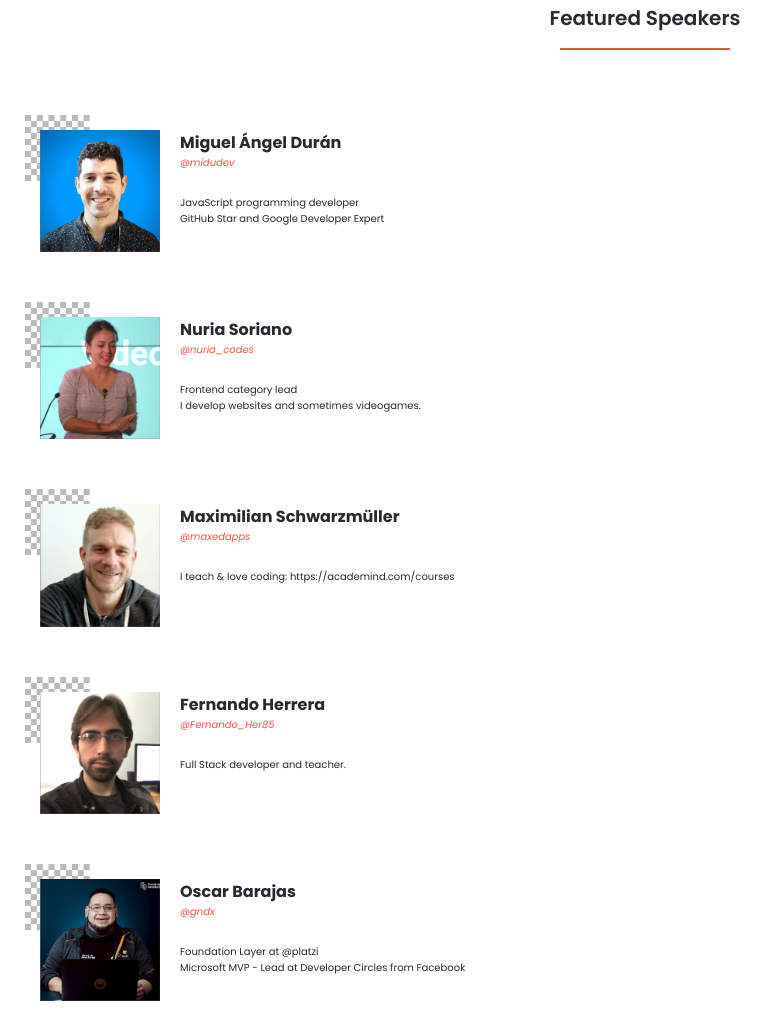
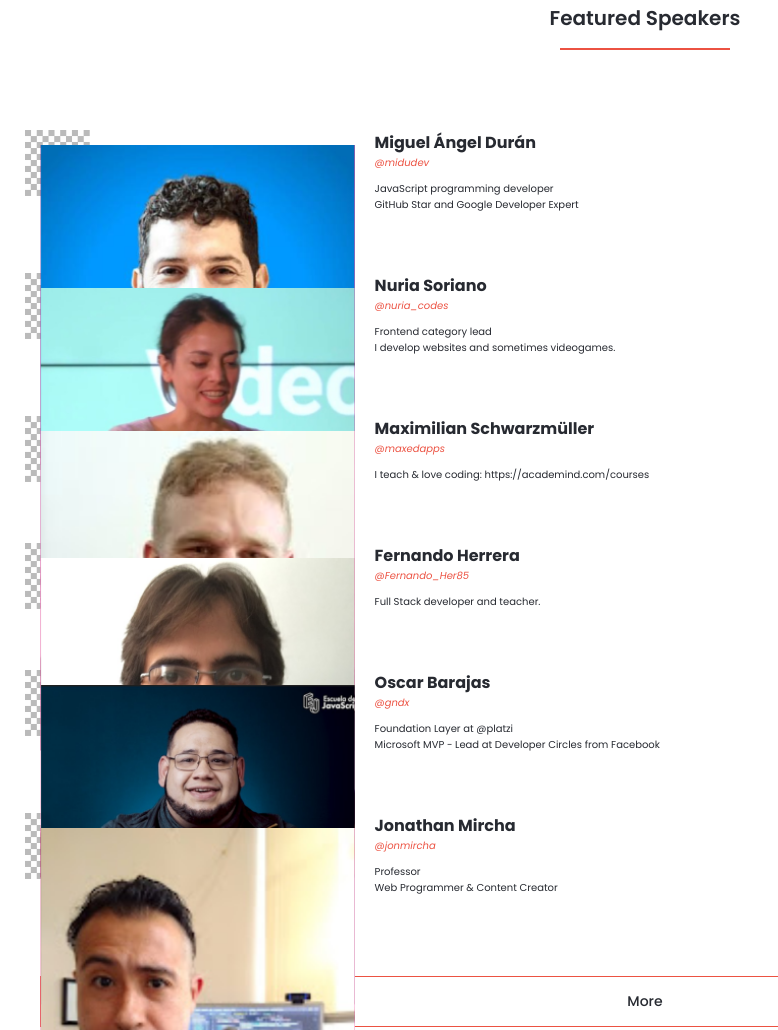
Before and after one commit to andres-condezo/html_capstone, a website: page index.html in a window 1280 px wide. Shown: the part 1492-2522 px from the top of the page, without its empty margins (0-778 px from the left). Drawn offline with Linux system fonts and the light colour scheme.

Commit message:
Style(style.css): [Delete comment code]

```diff
--- a/css/style.css
+++ b/css/style.css
@@ -17,6 +17,7 @@
 }
 
 /* Reset default styles */
+
 * {
   margin: 0;
   padding: 0;
@@ -24,6 +25,7 @@
 }
 
 /* Setting font family and size */
+
 html {
   font-family: var(--font-sans);
   font-size: 62.5%;
@@ -57,10 +59,13 @@ header {
   z-index: 9;
 }
 
+header .header__logo {
+  display: none;
+}
+
 header nav .header__ul {
   display: flex;
   flex-direction: row;
-  /* justify-content: space-between; */
   background-color: #fff;
   align-items: center;
   height: 44px;
@@ -82,7 +87,6 @@ header .nav__button {
   width: 40px;
   height: 40px;
   display: flex;
-  /* justify-content: center; */
   align-items: center;
   color: var(--primary-color);
   border-style: none;
@@ -109,7 +113,6 @@ header .nav__button[disabled] {
   background-color: white;
 }
 
-header .header__logo,
 header .desktop-menu-container {
   display: none;
 }
@@ -167,9 +170,6 @@ main {
   width: 100%;
   display: flex;
   flex-direction: column;
-  /* justify-content: center; */
-  /* align-items: center; */
-  /* align-content: center; */
   background-color: var(--works-color);
 }
 
@@ -187,14 +187,8 @@ main {
   font-family: var(--font-face);
   font-size: 2.6rem;
   color: var(--accent-color);
-  /* opacity: 0.8; */
   padding-bottom: 3rem;
-  /* background: url(../img/javascript3.png) no-repeat center center; */
   background-size: cover;
-  /* -webkit-text-fill-color: rgba(236, 82, 66, 0.9); */
-  /* -webkit-background-clip: text; */
-  /* -moz-background-clip:text; */
-  /* background-clip:text; */
 }
 
 .headline h2 {
@@ -227,9 +221,8 @@ main {
 .program {
   width: 100%;
   padding: 3rem 1.6rem 1.6rem 1.6rem;
+  background: url(../img/bg-1.png) repeat left top;
   background-color: var(--primary-color);
-  background: url(../img/bg-1.png) repeat left top;
-  /* background-size: cover; */
   color: var(--white-color);
   display: flex;
   flex-direction: column;
@@ -264,7 +257,7 @@ main {
   display: grid;
   justify-content: space-between;
   align-items: center;
-  column-gap: 1rem;
+  column-gap: 1.4rem;
   grid-template-columns: 10% 24% 62%;
 }
 
@@ -328,9 +321,9 @@ main {
 }
 
 .speakers-card {
-  display: flex;
-  flex-direction: row;
-  gap: 2rem;
+  display: grid;
+  grid-template-columns: 26% 74%;
+  column-gap: 2rem;
 }
 
 .speakers .speakers__title {
@@ -353,21 +346,20 @@ main {
 }
 
 .speakers-card .img-container {
-  width: 12rem;
   position: relative;
 }
 
 .speakers-card .bg-img {
   position: absolute;
-  top: -1.5rem;
+  top: 0;
   left: -1.5rem;
   z-index: -1;
 }
 
 .speakers-card .speakers-img {
-  background-color: gray;
+  position: absolute;
   width: 100%;
-  top: 0;
+  top: 1.5rem;
   left: 0;
 }
 
@@ -381,7 +373,11 @@ main {
   font-size: 1rem;
   font-weight: 400;
   font-style: italic;
-  margin-bottom: 2.4rem;
+  margin-bottom: 1rem;
+}
+
+.speakers-card .speakers-par {
+  width: 100%;
 }
 
 .btn-2 {
```
